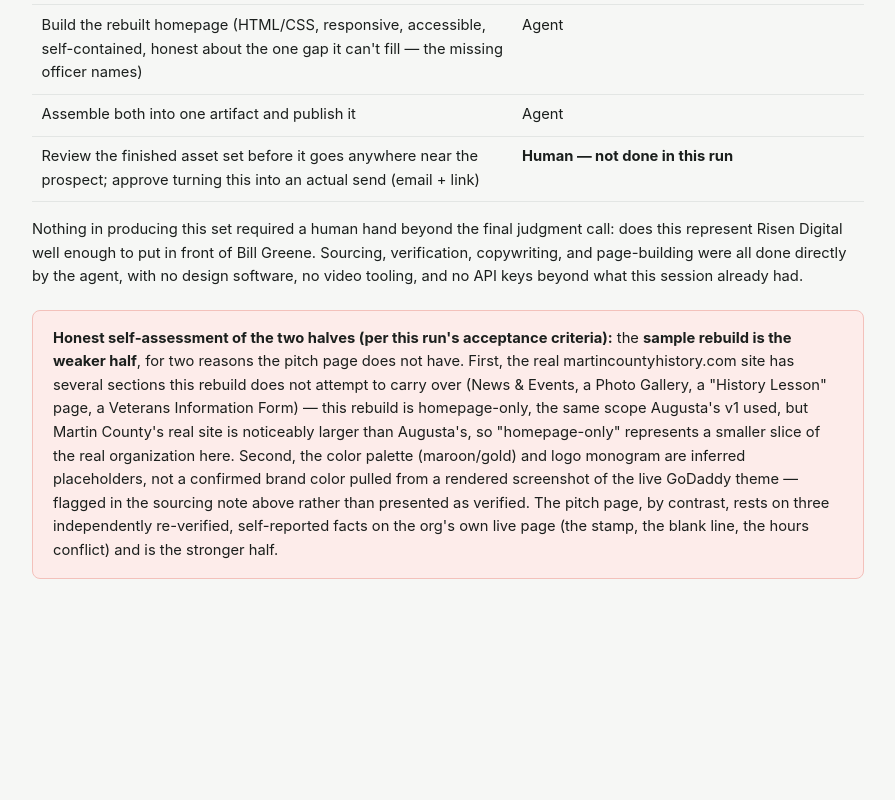
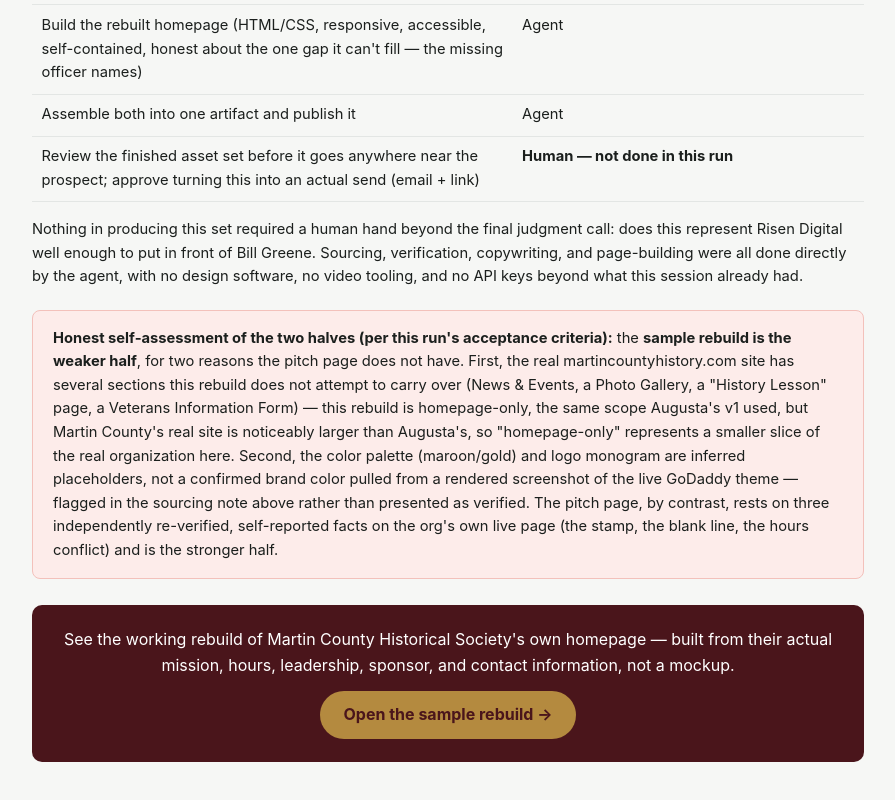
Before and after one commit to Risen-Digital/Risen-Digital.github.io, a plain HTML site: page see/martin-county-historical-society/index.html in a window 1280 px wide. Shown: the part 4116-4916 px from the top of the page, without its empty margins (192-1087 px from the left). Before the commit the page ends 4780 px from the top, so only its background shows below. Drawn offline with Linux system fonts and the light colour scheme.

Commit message:
Fix orphaned rebuild link on Martin County Historical Society pitch page (#5)
The pitch page at /see/martin-county-historical-society/ had no outbound
link to its rebuild (/see/martin-county-historical-society-rebuild/,
live and verified 200). Every other full-build pitch page in /see/
links to its rebuild via a .rebuild-cta block. Added the same markup
pattern, copied from augusta-downtown-alliance and
zebulon-downtown-arts-council (the other full-homepage-rebuild pages),
adapted to this page's existing maroon/gold theme variables.

No other file changed.

Co-authored-by: Head of Growth (Agentful) <growth-agent@risendigital.io>

```diff
--- a/see/martin-county-historical-society/index.html
+++ b/see/martin-county-historical-society/index.html
@@ -86,6 +86,8 @@
   }
   code { background: #eee; padding: .1rem .3rem; border-radius: 3px; font-size: .88em; }
   ul.tight li { margin-bottom: .4rem; }
+  .rebuild-cta { background:var(--maroon-dark); color:#fff; border-radius:10px; padding:1.4rem 1.6rem; text-align:center; margin-top:1.6rem; }
+  .rebuild-cta a { display:inline-block; margin-top:.8rem; background:var(--gold); color:var(--maroon-dark); font-weight:700; text-decoration:none; padding:.7rem 1.5rem; border-radius:999px; }
 </style>
 </head>
 <body>
@@ -455,6 +457,11 @@
     <strong>Honest self-assessment of the two halves (per this run's acceptance criteria):</strong> the <strong>sample rebuild is the weaker half</strong>, for two reasons the pitch page does not have. First, the real martincountyhistory.com site has several sections this rebuild does not attempt to carry over (News &amp; Events, a Photo Gallery, a "History Lesson" page, a Veterans Information Form) — this rebuild is homepage-only, the same scope Augusta's v1 used, but Martin County's real site is noticeably larger than Augusta's, so "homepage-only" represents a smaller slice of the real organization here. Second, the color palette (maroon/gold) and logo monogram are inferred placeholders, not a confirmed brand color pulled from a rendered screenshot of the live GoDaddy theme — flagged in the sourcing note above rather than presented as verified. The pitch page, by contrast, rests on three independently re-verified, self-reported facts on the org's own live page (the stamp, the blank line, the hours conflict) and is the stronger half.
   </div>
 
+  <div class="rebuild-cta">
+    <div>See the working rebuild of Martin County Historical Society's own homepage — built from their actual mission, hours, leadership, sponsor, and contact information, not a mockup.</div>
+    <a href="../martin-county-historical-society-rebuild/">Open the sample rebuild &rarr;</a>
+  </div>
+
 </div>
 
 <script>
```
